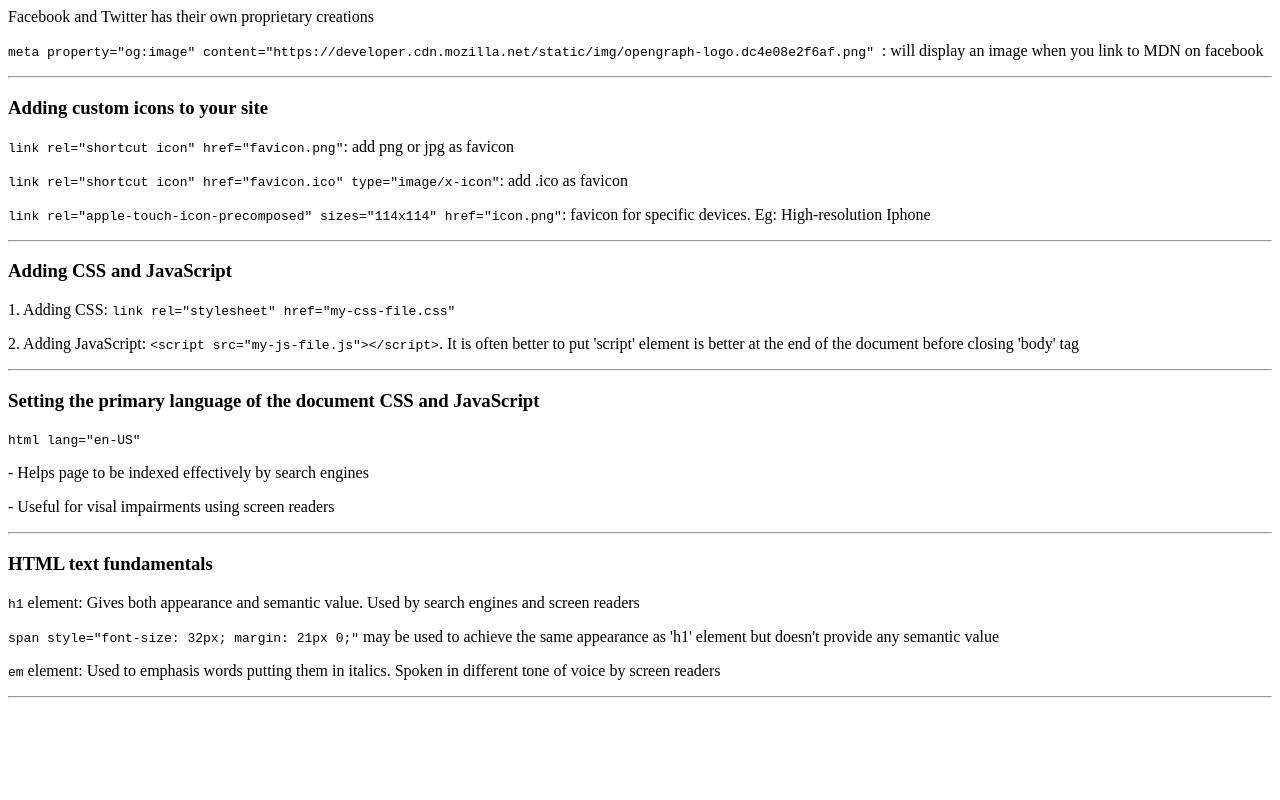
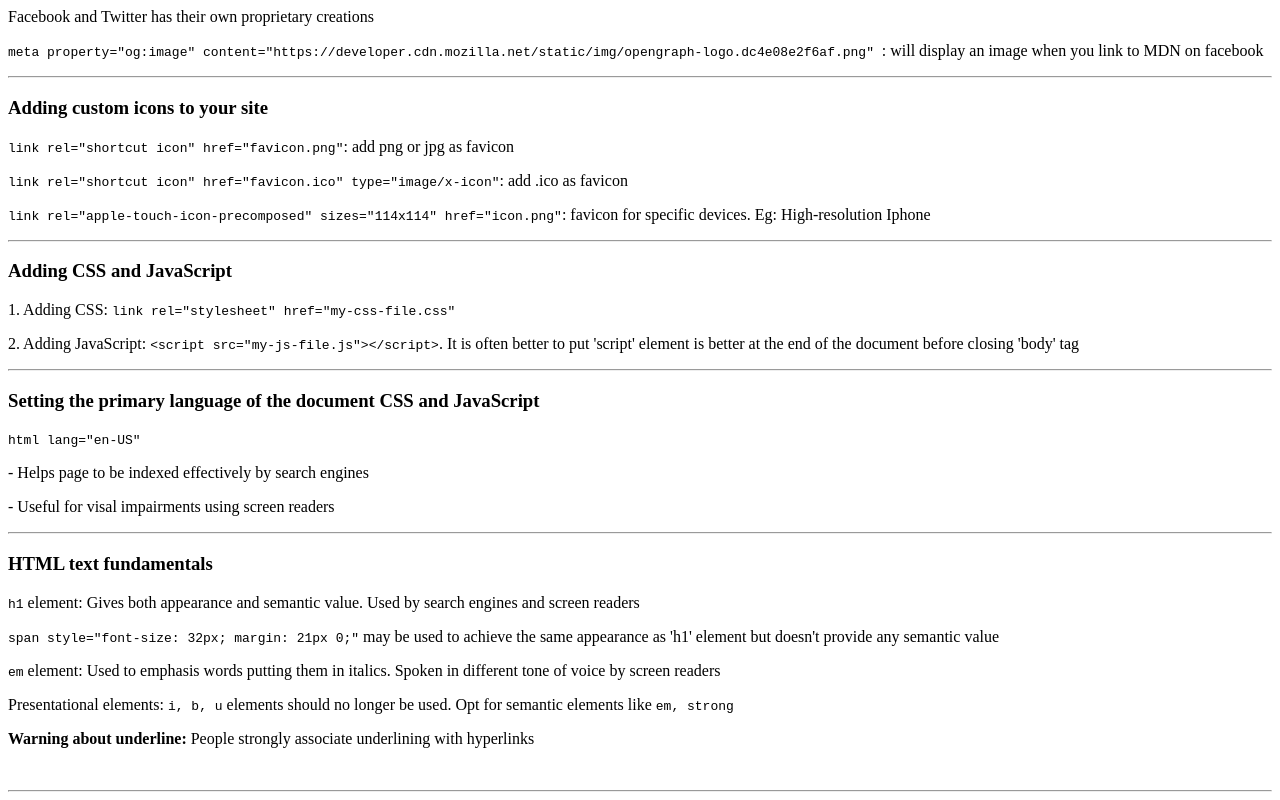
Before and after one commit to andrewgurung/frontend-guide, a plain HTML site: page html-basics/index.html in a window 1280 px wide. Shown: the part 1246-2046 px from the top of the page. Before the commit the page ends 1952 px from the top, so only its background shows below. Drawn offline with Linux system fonts and the light colour scheme.

Commit message:
Presentational elements

```diff
--- a/html-basics/index.html
+++ b/html-basics/index.html
@@ -92,6 +92,8 @@
       <p><code>h1</code> element: Gives both appearance and semantic value. Used by search engines and screen readers</p>
       <p><code>span style="font-size: 32px; margin: 21px 0;"</code> may be used to achieve the same appearance as 'h1' element but doesn't provide any semantic value</p>
       <p><code>em</code> element: Used to emphasis words putting them in italics. Spoken in different tone of voice by screen readers</p>
+      <p>Presentational elements: <code>i, b, u</code> elements should no longer be used. Opt for semantic elements like <code>em, strong</code></p>
+      <p><strong>Warning about underline: </strong>People strongly associate underlining with hyperlinks</p>
       <hr>
     </div>
   </body>
```
